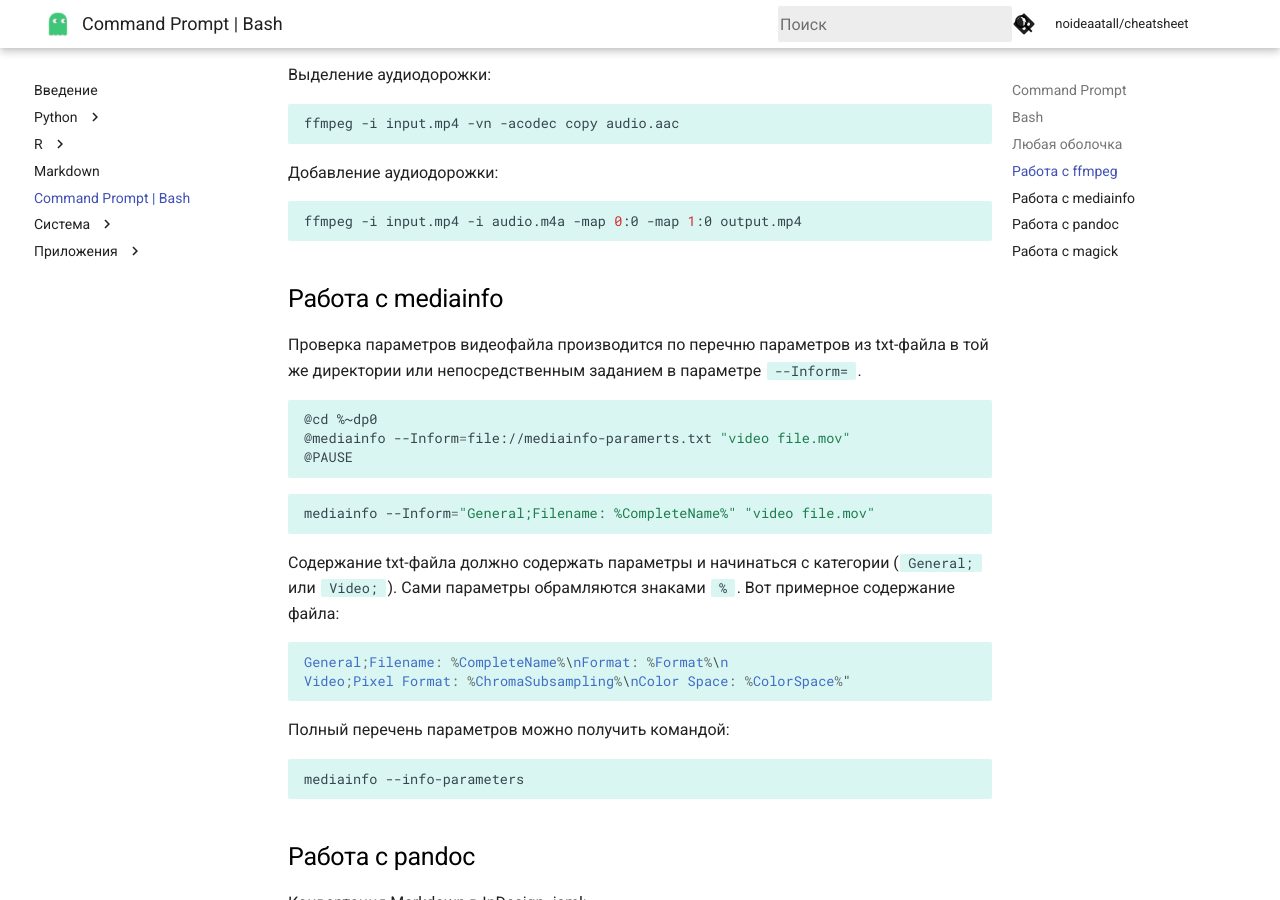
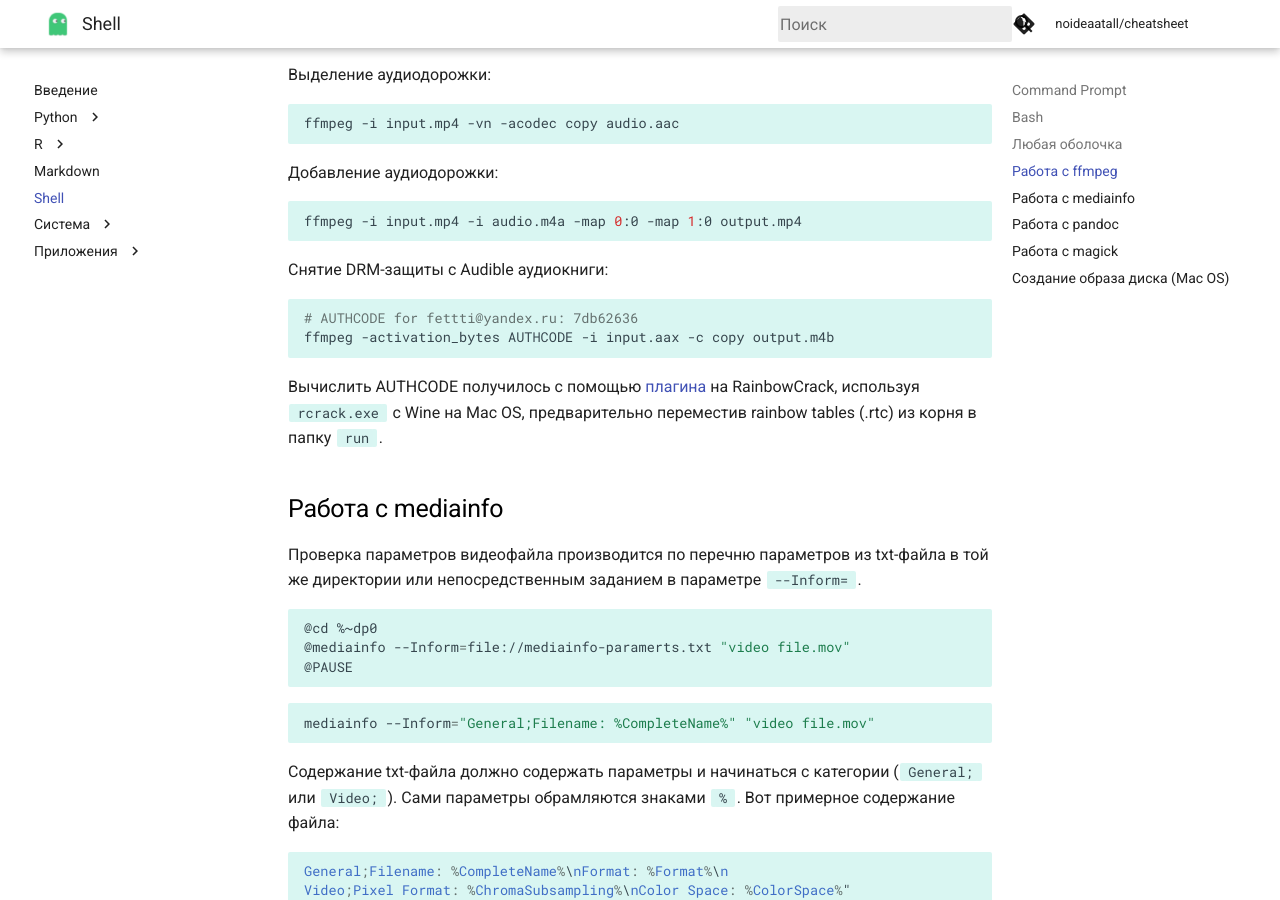
Before and after one commit to arsenyafonin/cheatsheet, an MkDocs documentation site: the page built from markdown/cmd-bash.md, in a window 1280 px wide and 900 px high, scrolled down 1671 px. Built offline with MkDocs 1.6.1 and Material for MkDocs 9.7.7, drawn with Linux system fonts in a browser that asks for light colours; comment, search, counter and statistics services are not loaded; some of the changed text lies outside the part shown.

Commit message:
shell scripts added

````diff
--- a/markdown/cmd-bash.md
+++ b/markdown/cmd-bash.md
@@ -80,6 +80,14 @@ ffmpeg -i input.mp4 -vn -acodec copy audio.aac
 ffmpeg -i input.mp4 -i audio.m4a -map 0:0 -map 1:0 output.mp4
 ```
 
+Снятие DRM-защиты с Audible аудиокниги:
+``` bash
+# AUTHCODE for fettti@yandex.ru: 7db62636
+ffmpeg -activation_bytes AUTHCODE -i input.aax -c copy output.m4b
+```
+
+Вычислить AUTHCODE получилось с помощью [плагина](https://github.com/inAudible-NG/tables) на RainbowCrack, используя `rcrack.exe` с Wine на Mac OS, предварительно переместив rainbow tables (.rtc) из корня в папку `run`.
+
 ## Работа с mediainfo
 
 Проверка параметров видеофайла производится по перечню параметров из txt-файла в&nbsp;той же директории или непосредственным заданием в параметре `--Inform=`.
@@ -153,3 +161,16 @@ magick convert -alpha off -density 600 -resize x1080 -depth 8 -quality 85 input.
 ``` bash
 magick convert input.pdf[1] output.png
 ```
+
+## Создание образа диска (Mac OS)
+
+Вывод всех доступных дисков:
+``` bash
+diskutil list
+```
+
+Создание образа диска:
+``` bash
+sudo diskutil unmount /dev/diskХ
+dd if=/dev/diskХ of=output.iso # Может занять до 30 минут
+```
--- a/mkdocs.yml
+++ b/mkdocs.yml
@@ -16,7 +16,7 @@ nav:
   - Импорт данных: 'R-data.md'
   - Shiny: 'R-shiny.md'
 - Markdown: 'instructions.md'
-- Command Prompt | Bash: 'cmd-bash.md'
+- Shell: 'cmd-bash.md'
 - Система:
   - Горячие клавиши (Windows): 'shortcuts-windows.md'
   - Горячие клавиши (Mac OS): 'shortcuts-mac.md'
````
